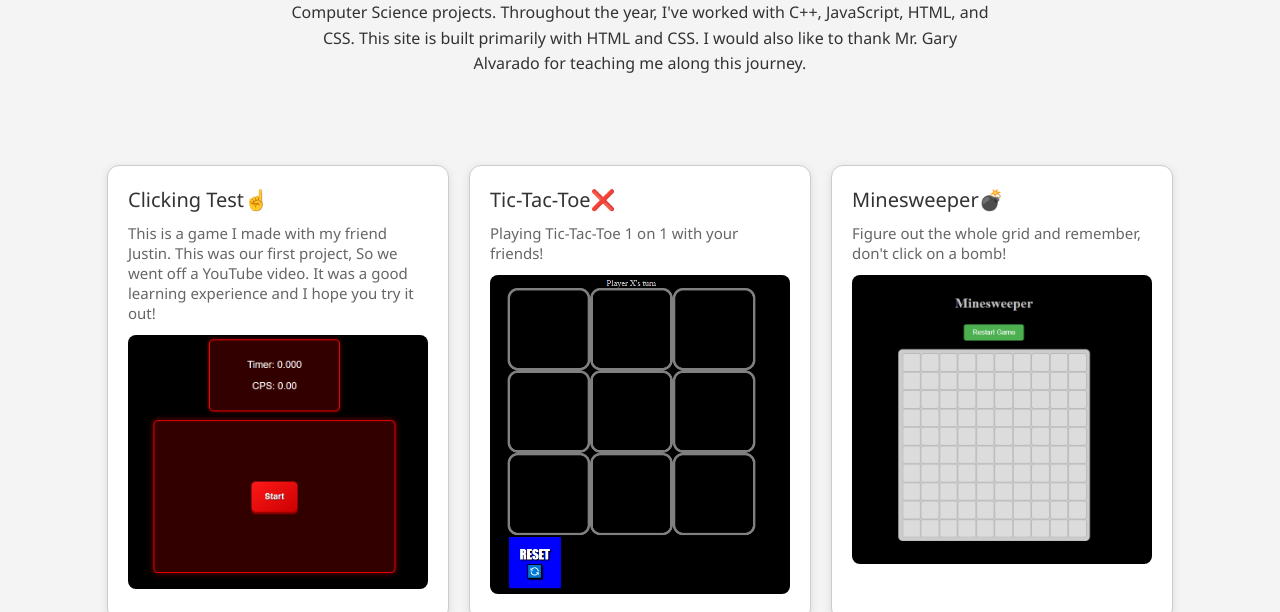
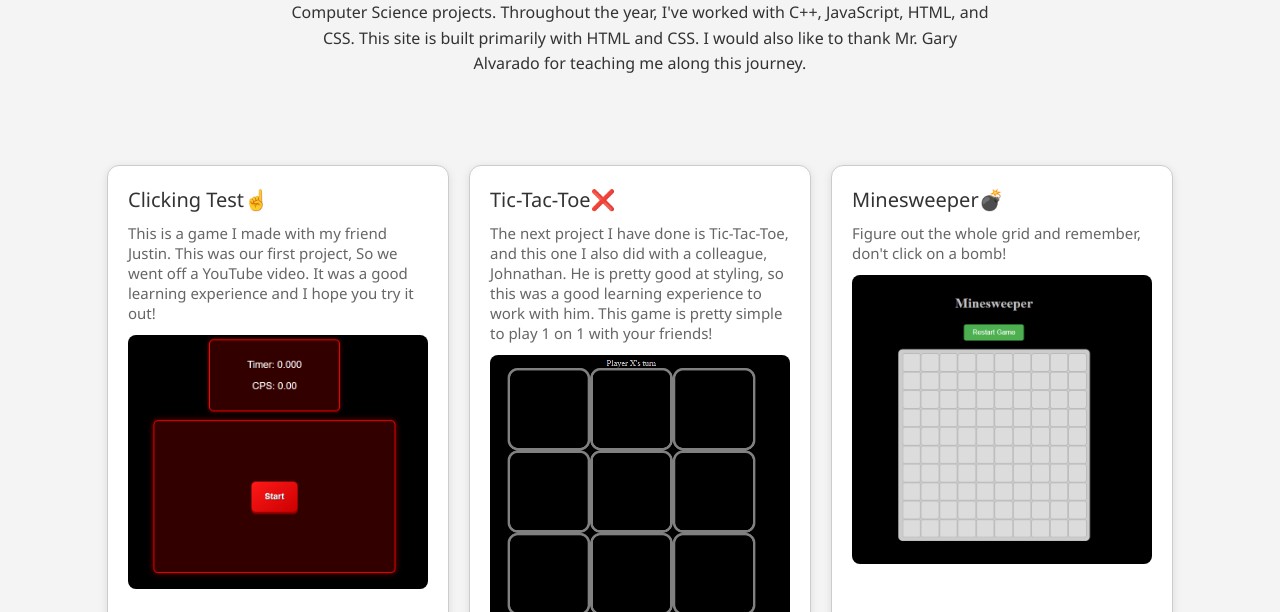
Before and after one commit to lickatounge123/Final-Project, a plain HTML site: page index.html in a window 1280 px wide. Shown: the part 188-800 px from the top of the page. Drawn offline with Linux system fonts and the light colour scheme.

Commit message:
Update index.html

```diff
--- a/index.html
+++ b/index.html
@@ -32,7 +32,9 @@
         </div>
         <div class="card">
             <div class="title">Tic-Tac-Toe❌</div>
-            <div class="description">Playing Tic-Tac-Toe 1 on 1 with your friends!</div>
+            <div class="description">The next project I have done is Tic-Tac-Toe, and this one I also did with a colleague, Johnathan.
+             He is pretty good at styling, so this was a good learning experience to work with him.
+             This game is pretty simple to play 1 on 1 with your friends!</div>
             <img src="tictactoe.png" alt="tictactoe image" class="image"/>
         </div>
         <div class="card">
```
